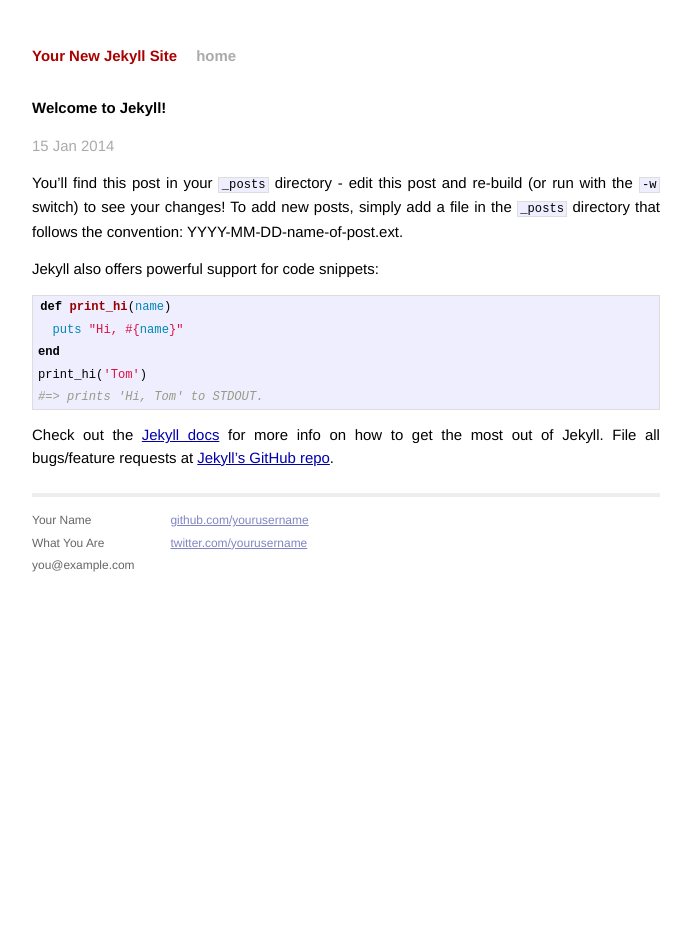
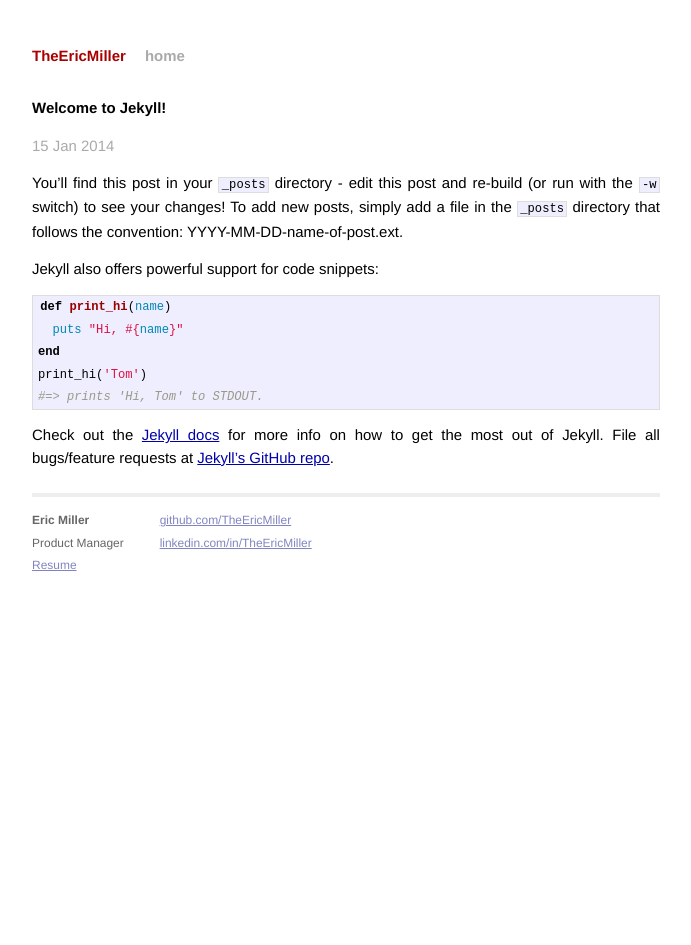
Before and after one commit to TheEricMiller/TheEricMiller_jekyll, a Jekyll site: the page built from _posts/2014-01-15-welcome-to-jekyll.markdown, in a window 1280 px wide. Shown: the whole page, without its empty margins (294-985 px from the left). Built offline with Jekyll 4.4.1, drawn with Linux system fonts in a browser that asks for light colours; Markdown is read by kramdown in place of the engine named in the settings.

Commit message:
updated default config, site title and contact info on layout

```diff
--- a/_config.yml
+++ b/_config.yml
@@ -1,3 +1,3 @@
-name: Your New Jekyll Site
+name: TheEricMiller
 markdown: redcarpet
 pygments: true
--- a/_layouts/default.html
+++ b/_layouts/default.html
@@ -26,15 +26,15 @@
           <div class="footer">
             <div class="contact">
               <p>
-                Your Name<br />
-                What You Are<br />
-                you@example.com
+                <strong>Eric Miller</strong><br />
+                Product Manager<br />
+                <a href="//Hire.TheEricMiller.com">Resume</a>
               </p>
             </div>
             <div class="contact">
               <p>
-                <a href="https://github.com/yourusername">github.com/yourusername</a><br />
-                <a href="https://twitter.com/yourusername">twitter.com/yourusername</a><br />
+                <a href="https://github.com/TheEricMiller" target="_blank">github.com/TheEricMiller</a><br />
+                <a href="http://www.linkedin.com/in/TheEricMiller" target="_blank">linkedin.com/in/TheEricMiller</a><br />
               </p>
             </div>
           </div>
--- a/index.html
+++ b/index.html
@@ -1,6 +1,6 @@
 ---
 layout: default
-title: Your New Jekyll Site
+title: TheEricMiller
 ---
 
 <div id="home">
```
